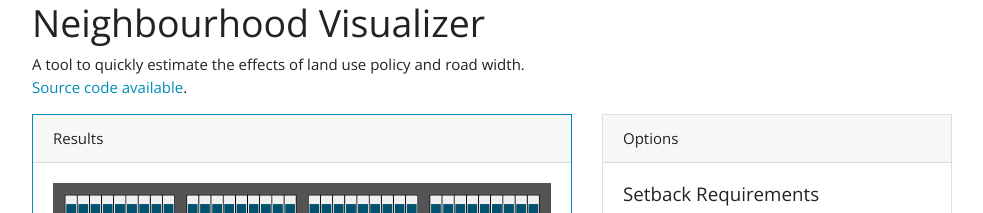
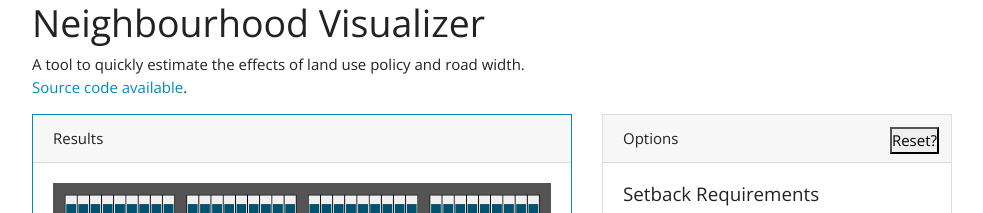
Before and after one commit to rgwood/NeighbourhoodVisualizer, an Angular app: page / in a window 1280 px wide. Shown: the top 213 px of the page, without its empty margins (53-1036 px from the left). Built offline with nearby package versions, Linux system fonts and the light colour scheme.

Commit message:
Add reset button

```diff
--- a/src/app/app.component.html
+++ b/src/app/app.component.html
@@ -54,7 +54,7 @@
     <div class='col-xs-12 col-md-12 col-lg-4'>
       <form [formGroup]="inputForm" novalidate>
         <div class="card card-primary">
-          <div class="card-header">Options</div>
+          <div class="card-header">Options <button (click)='resetForm();'>Reset?</button></div>
           <div class="card-body">
             <div class="form-group">
               <h5>Setback Requirements</h5>
--- a/src/app/app.component.scss
+++ b/src/app/app.component.scss
@@ -9,3 +9,11 @@
 .slider.form-control{
     border-width:0
 }
+
+.card-header button{
+    position: absolute;
+    right: 0.8em;
+    padding:0;
+    //margin: 0;
+    //top: -0.3em;
+}
--- a/src/app/app.component.ts
+++ b/src/app/app.component.ts
@@ -21,17 +21,7 @@ export class AppComponent implements OnInit {
   buildingRatio: number;
   floorSpaceIn1SqKm: number;
   lotsIn1SqKm: number;
-
-  static degreesToRadians(degrees: number) {
-    return degrees * Math.PI / 180;
-  }
-
-  constructor(private fb: FormBuilder) { // <--- inject FormBuilder
-    this.createForm();
-  }
-
-  createForm() {
-    this.inputForm = this.fb.group({
+  defaultInputConfig = {
     lotWidth: [10.1, [Validators.required, Validators.pattern('[0-9]+[.]?[0-9]*$')]], // <--- the FormControl called "lotWidth"
     lotDepth: [37.2, [Validators.required, Validators.pattern('[0-9]+[.]?[0-9]*$')]],
     frontYardPercent: 20,
@@ -43,11 +33,19 @@ export class AppComponent implements OnInit {
     lanewayWidthInM: [4, [Validators.required, Validators.min(0), Validators.max(30)]],
     // If 1 more lot would put us over this length, we will not build it. If lot width > this, invalid.
     maxBlockLengthInM: [100, [Validators.required, Validators.min(1), Validators.max(300)]],
-    });
+  };
+
+  static degreesToRadians(degrees: number) {
+    return degrees * Math.PI / 180;
   }
 
-  ngOnInit(): void {
+  // <--- inject FormBuilder. Love how TS automatically assigns instance variables from constructor params
+  constructor(private fb: FormBuilder) {
+  }
+
+  resetForm() {
     this.canvas = document.getElementById('setbackCanvas') as HTMLCanvasElement;
+    this.inputForm = this.fb.group(this.defaultInputConfig);
     this.inputForm.valueChanges.subscribe(val => {
       if (this.inputForm.valid) {
         this.calculateStatsAndDrawCanvas();
@@ -55,6 +53,10 @@ export class AppComponent implements OnInit {
     });
 
     this.calculateStatsAndDrawCanvas();
+  }
+
+  ngOnInit(): void {
+    this.resetForm();
   }
 
   calculateStatsAndDrawCanvas(): void {
```
Lines whose indentation alone changed are shown as unchanged.
